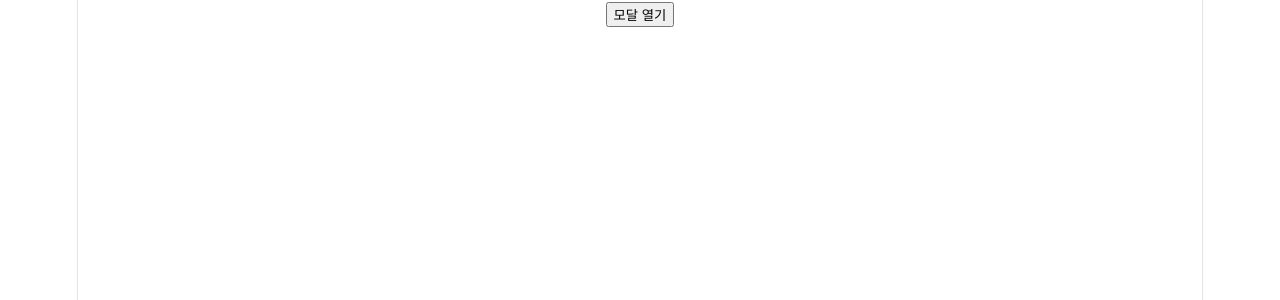
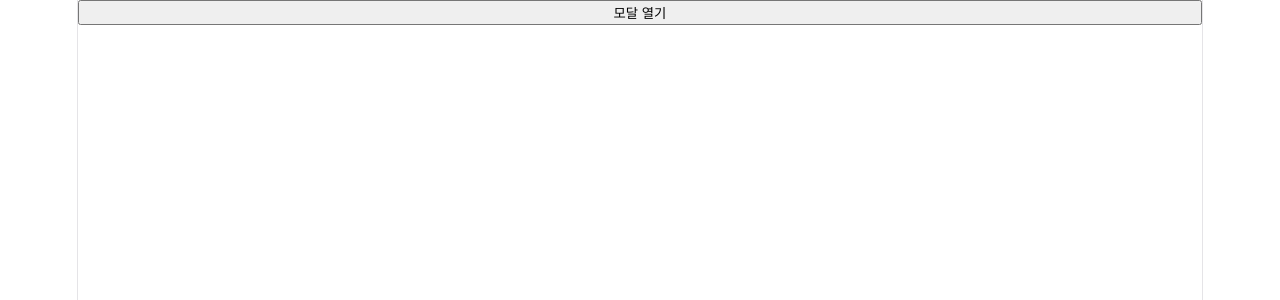
Before and after one commit to yuncic/fe-sprint, a React (Vite) app: page / in a window 1280 px wide. Shown: the top 300 px of the page. Built offline with nearby package versions, Linux system fonts and the light colour scheme.

Commit message:
feat: ContextAPI를 이용한 Compound Component 패턴으로 모달 구현

```diff
--- a/src/App.tsx
+++ b/src/App.tsx
@@ -1,34 +1,13 @@
-import { useEffect, useState } from "react";
 import Modal from "./day1-modal/Modal";
 
 function App() {
-  const [isOpen, setIsOpen] = useState(false);
-
-  const modalOpen = () => {
-    return setIsOpen(true);
-  };
-
-  const onClose = () => {
-    return setIsOpen(false);
-  };
-
-  useEffect(() => {
-    const handleCloseModal = (e: KeyboardEvent) => {
-      if (e.key === "Escape") {
-        onClose();
-      }
-    };
-
-    window.addEventListener("keydown", handleCloseModal);
-
-    return () => window.removeEventListener("keydown", handleCloseModal);
-  }, [onClose]);
-
   return (
-    <div>
-      <button onClick={() => modalOpen()}>모달 열기</button>
-      <Modal isOpen={isOpen} handleClose={onClose} />
-    </div>
+    <Modal.Root>
+      <Modal.Trigger>모달 열기</Modal.Trigger>
+      <Modal.Content header={"모달 입니다."} footer={"footer입니다."}>
+        모달 내용
+      </Modal.Content>
+    </Modal.Root>
   );
 }
 
--- a/src/day1-modal/Modal.tsx
+++ b/src/day1-modal/Modal.tsx
@@ -1,17 +1,48 @@
+import { useEffect, useState } from "react";
 import { createPortal } from "react-dom";
+import { ModalContext } from "./ModalContext";
+import useModalContext from "./useModalContext";
 import ModalLayout from "./ModalLayout";
 
-interface Props {
-  isOpen: boolean;
-  handleClose: () => void;
+function Root({ children }: { children: React.ReactNode }) {
+  const [isOpen, setIsOpen] = useState(false);
+  const open = () => setIsOpen(true);
+  const handleClose = () => setIsOpen(false);
+
+  useEffect(() => {
+    if (!isOpen) return;
+    const handleKeyDown = (e: KeyboardEvent) => {
+      if (e.key === "Escape") handleClose();
+    };
+    window.addEventListener("keydown", handleKeyDown);
+    return () => window.removeEventListener("keydown", handleKeyDown);
+  }, [isOpen]);
+
+  return <ModalContext.Provider value={{ isOpen, open, handleClose }}>{children}</ModalContext.Provider>;
 }
 
-export default function Modal({ isOpen, handleClose }: Props) {
+function Trigger({ children }: { children: React.ReactNode }) {
+  const { open } = useModalContext();
+  return <button onClick={open}>{children}</button>;
+}
+
+interface ContentProps {
+  header: React.ReactNode;
+  footer: React.ReactNode;
+  children: React.ReactNode;
+}
+
+function Content({ header, footer, children }: ContentProps) {
+  const { isOpen, handleClose } = useModalContext();
   if (!isOpen) return null;
+
   return createPortal(
-    <ModalLayout header={"모달 연습"} footer={"footer입니다."} handleClose={() => handleClose()}>
-      <div>모달 내용</div>
+    <ModalLayout header={header} footer={footer} handleClose={handleClose}>
+      {children}
     </ModalLayout>,
     document.getElementById("modal-root")!,
   );
 }
+
+const Modal = { Root, Trigger, Content };
+export default Modal;
--- a/src/day1-modal/ModalContext.ts
+++ b/src/day1-modal/ModalContext.ts
@@ -2,6 +2,7 @@
 
 interface ModalContextType {
   isOpen: boolean;
+  open: () => void;
   handleClose: () => void;
 }
 
--- /dev/null
+++ b/src/day1-modal/useModalContext.ts
@@ -0,0 +1,8 @@
+import { useContext } from "react";
+import { ModalContext } from "./ModalContext";
+
+export default function useModalContext() {
+  const value = useContext(ModalContext);
+  if (value === null) throw new Error("에러");
+  return value;
+}
```
